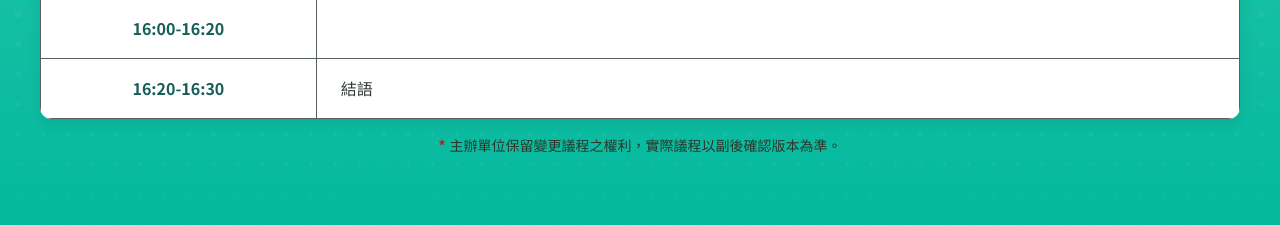
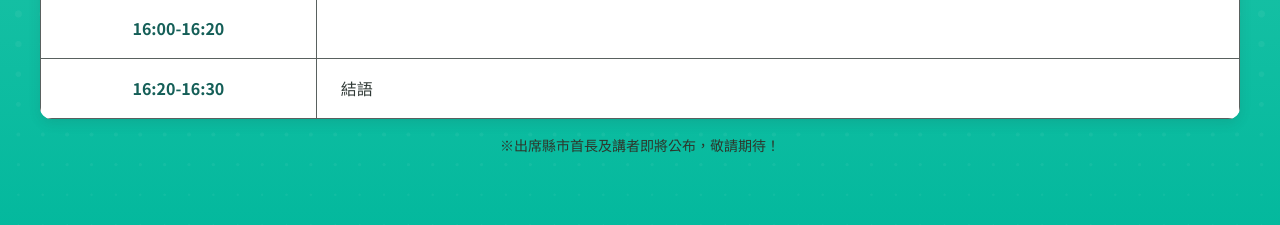
Before and after one commit to jackietsairock/SDGsforum, a Vue app: page / in a window 1280 px wide. Shown: the part 3500-3725 px from the top of the page. Built offline with nearby package versions, Linux system fonts and the light colour scheme.

Commit message:
更新報名表單的 API URL，調整議程頁面中的註解樣式

```diff
--- a/src/assets/json/info.json
+++ b/src/assets/json/info.json
@@ -45,8 +45,8 @@
       "titleColor": "#000",
       "titleEn": "亮點議題",
       "titleEnColor": "#20776e",
-      "note": "主辦單位保留變更議程之權利，實際議程以副後確認版本為準。",
       "note2": "※本論壇可申請公務人員學習時數",
+      "note": "※出席縣市首長及講者即將公布，敬請期待！",
       "event_info": [
         {
           "label": "日期",
--- a/src/components/SignUp.vue
+++ b/src/components/SignUp.vue
@@ -151,7 +151,7 @@ function scrollToTerms() {
 function sign_up() {
     // 將表單資料整理成 FormData，送到報名 API。
     const data = new FormData()
-    const url = 'http://events-kenny.businesstoday.com.tw/backend/SDGsforum2026/sign_up?v=' + new Date().getTime()
+    const url = 'https://events-kenny.businesstoday.com.tw/backend/SDGsforum2026/sign_up?v=' + new Date().getTime()
     // const url = 'https://events.businesstoday.com.tw/backend/HRforum2026/sign_up?v=' + new Date().getTime()
 
     for (const key in form.value) {
@@ -179,7 +179,8 @@ function sign_up() {
     })
         .then((res) => res.json())
         .then((response) => {
-            if (response.bIsSignUpSuccess === '0') {
+            console.log('sign_up response:', response)
+            if (response.bIsSuccess === 0) {
                 alert(response.sError)
             } else {
                 alert('感謝您的支持，我們已收到您的報名資訊。本活動採審核制，我們將於活動前一周以簡訊發送【報名結果通知】，活動當日憑簡訊【報到序號】入場，敬請留意手機簡訊。')
--- a/src/components/agenda.vue
+++ b/src/components/agenda.vue
@@ -63,7 +63,7 @@
                     </tbody>
                 </table>
             </div>
-            <p class="agenda_note text-center text-sm text-[#2e362b] mt-4">{{ infoData.note }}</p>
+            <p class="agenda_note2 text-center text-sm text-[#2e362b] mt-4">{{ infoData.note }}</p>
         </div>
     </div>
 </template>
```
